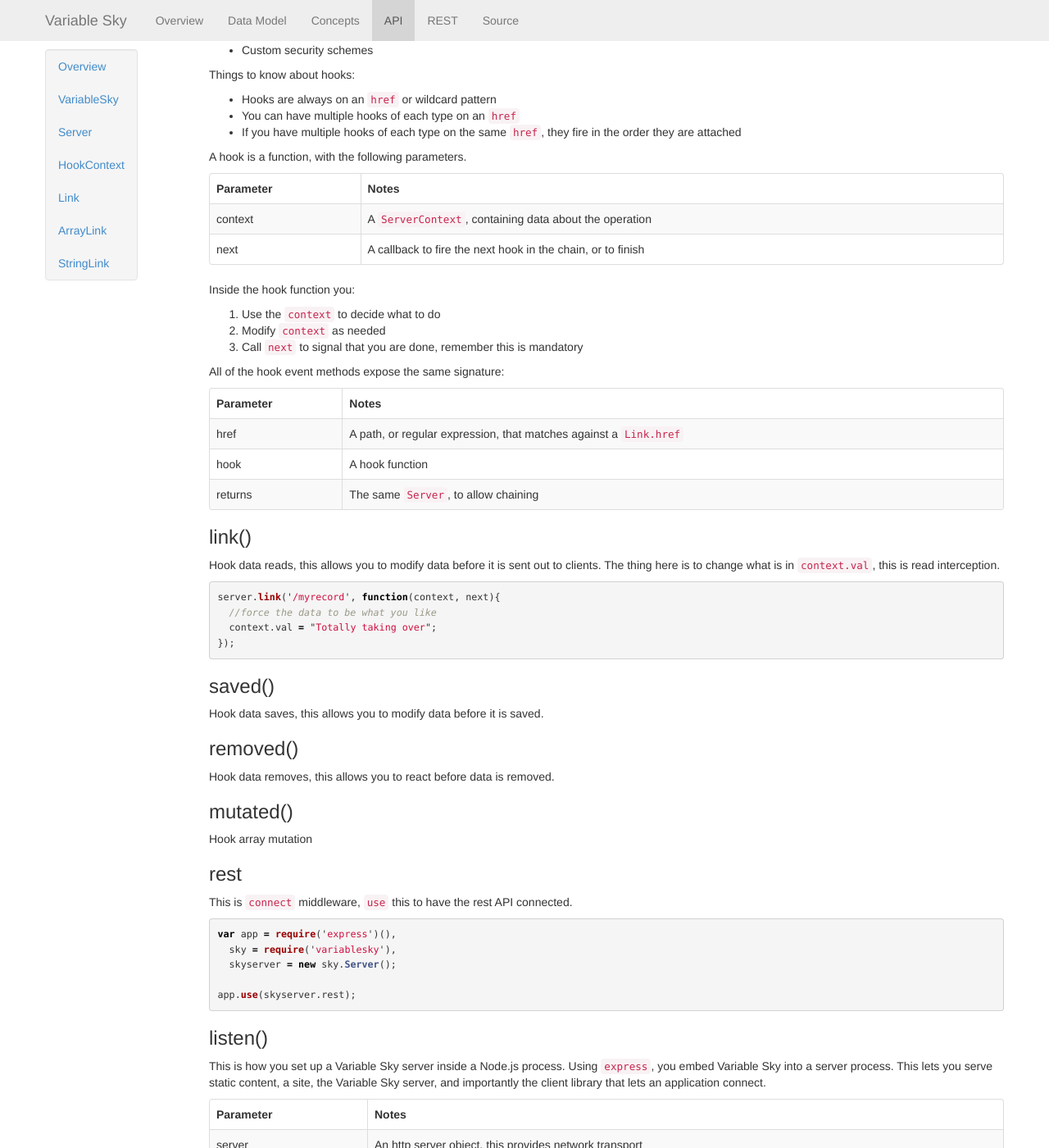
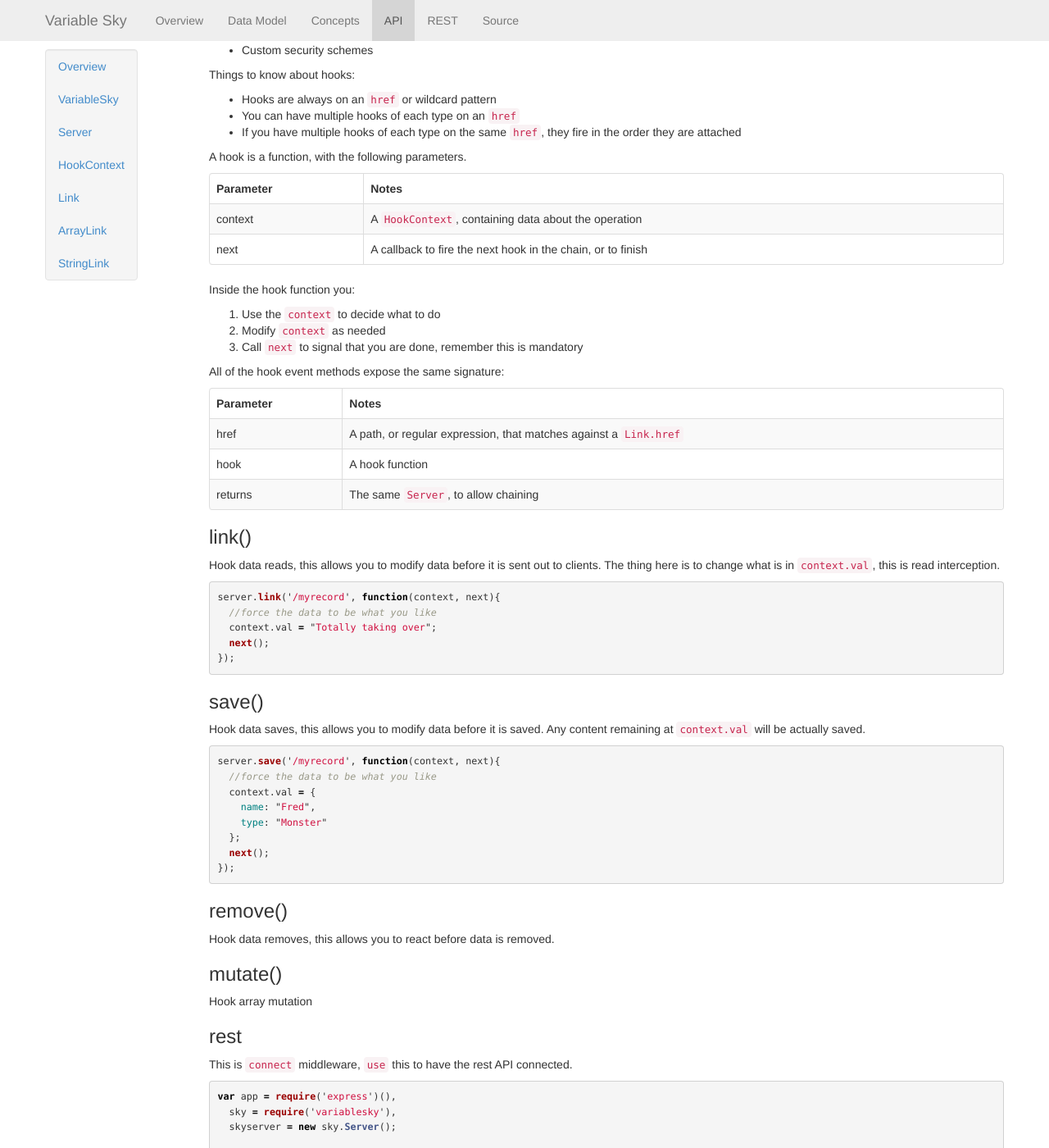
Before and after one commit to wballard/VariableSky, a Jekyll site: the page built from api.markdown, in a window 1280 px wide and 1400 px high, scrolled down 1883 px. Shown: the whole window at 82% size. Built offline with Jekyll 4.4.1, drawn with Linux system fonts in a browser that asks for light colours; Markdown is read by kramdown in place of the engine named in the settings; some of the changed text lies outside the part shown.

Commit message:
Update api.markdown

````diff
--- a/api.markdown
+++ b/api.markdown
@@ -120,7 +120,7 @@
 
 |Parameter|Notes|
 |---------|-----|
-|context|A `ServerContext`, containing data about the operation|
+|context|A `HookContext`, containing data about the operation|
 |next|A callback to fire the next hook in the chain, or to finish|
 
 Inside the hook function you:
@@ -146,16 +146,29 @@
 server.link('/myrecord', function(context, next){
   //force the data to be what you like
   context.val = "Totally taking over";
+  next();
 });
 ```
 
-### saved()
-Hook data saves, this allows you to modify data before it is saved.
+### save()
+Hook data saves, this allows you to modify data before it is saved. Any content
+remaining at `context.val` will be actually saved.
 
-### removed()
+```javascript
+server.save('/myrecord', function(context, next){
+  //force the data to be what you like
+  context.val = {
+    name: "Fred",
+    type: "Monster"
+  };
+  next();
+});
+```
+
+### remove()
 Hook data removes, this allows you to react before data is removed.
 
-### mutated()
+### mutate()
 Hook array mutation
 
 ### rest
@@ -201,16 +214,16 @@
 });
 
 //hook behavior
-sky.data("/sample", function(context, response, next){
+sky.link("/sample", function(context, next){
   //a very simple example of always having a defaut value
-  response = response || {};
+  context.val = context.val || {};
   next();
-}).saved("/sample", function(context, response, next){
+}).saved("/sample", function(context, next){
   //you can get at the previous and current values
-  console.log(context.link.prev());
-  console.log(context.link.val());
+  console.log(context.link.prev);
+  console.log(context.link.val);
   //a modify timestamp
-  response.at = Date.now();
+  context.val.at = Date.now();
   next();
 });
 ```
````
